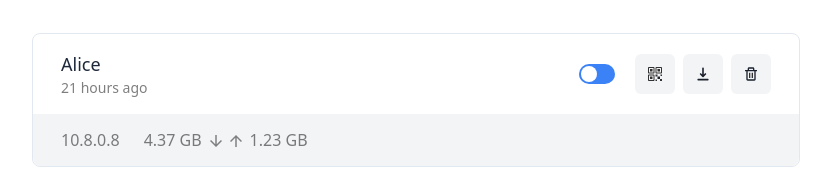
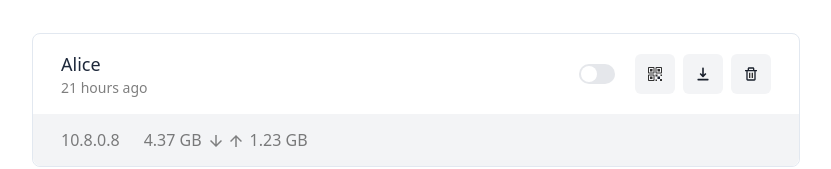
Before and after one commit to vasiatca/vpn, a React (Vite) app: page / in a window 1280 px wide. Shown: the part 177-346 px from the top of the page, without its empty margins (224-1055 px from the left). Built offline with nearby package versions, Linux system fonts and the light colour scheme.

Commit message:
fix(components): card/toogle

```diff
--- a/src/components/Card.jsx
+++ b/src/components/Card.jsx
@@ -10,9 +10,9 @@ const Card = () => {
         </div>
         <div className='flex items-center'>
           <div className='mr-5 flex'>
-            <label htmlFor='check' className='relative h-5 w-9 cursor-pointer rounded-full bg-blue-500'>
-              <input type='checkbox' id='check' className='peer sr-only' />
-              <span className='absolute left-0.5 top-0.5 h-4 w-4 rounded-full bg-white transition-all peer-checked:left-4'></span>
+            <label className='relative inline-flex cursor-pointer items-center'>
+              <input type='checkbox' value='' className='peer sr-only' />
+              <div className="peer h-5 w-9 rounded-full bg-gray-200 after:absolute after:top-[2px] after:left-[2px] after:h-4 after:w-4 after:rounded-full after:bg-white after:transition-all after:content-[''] peer-checked:bg-blue-600 peer-checked:after:translate-x-full peer-checked:after:border-white"></div>
             </label>
           </div>
 
```
